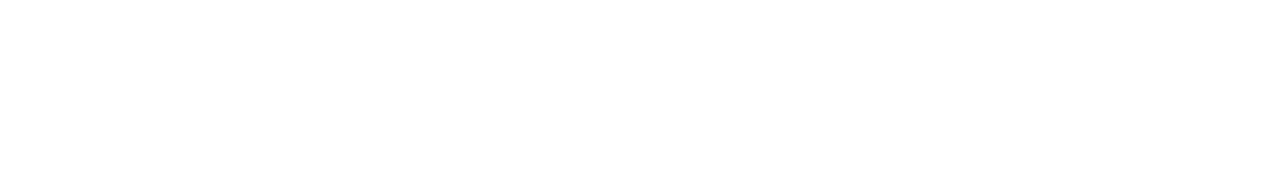
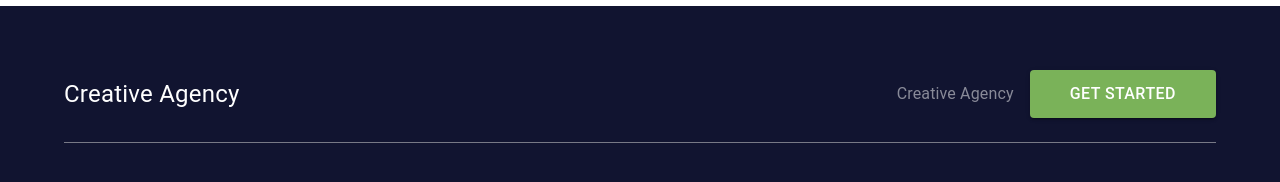
Before and after one commit to mohiuddin2721/creative-agency-materialUI, a React (Create React App) app: page / in a window 1280 px wide. Shown: the part 2521-2703 px from the top of the page. Before the commit the page ends 2527 px from the top, so only its background shows below. Built offline with nearby package versions, Linux system fonts and the light colour scheme.

Commit message:
footer add

```diff
--- /dev/null
+++ b/src/components/Footer/Footer.js
@@ -0,0 +1,67 @@
+import { Box, Button, Container, Divider, Typography } from '@mui/material';
+import React from 'react';
+
+const Footer = () => {
+    return (
+        <Box
+            sx={{
+                bgcolor: 'primary.main',
+                py: 8,
+            }}
+        >
+            <Container>
+                <Box
+                    sx={{
+                        display: 'flex',
+                        justiFyContent: 'space-between',
+                        alignItems: 'center',
+                    }}
+                >
+                    <Typography
+                        sx={{
+                            fontSize: '1.5rem',
+                            color: '#fff',
+                            flex: 1,
+                        }}
+                    >
+                        Creative Agency
+                    </Typography>
+                    <Box
+                        sx={{
+                            display: 'flex',
+                            justiFyContent: 'space-between',
+                            alignItems: 'center',
+                        }}
+                    >
+                        <Typography
+                            sx={{
+                                color: 'rgba(255, 255, 255, 0.5)',
+                            }}
+                        >
+                            Creative Agency
+                        </Typography>
+                        <Button
+                            sx={{
+                                bgcolor: 'primary.green',
+                                '&:hover': {
+                                    bgcolor: 'primary.green',
+                                },
+                                ml: 2,
+                            }}
+                        >
+                            Get Started
+                        </Button>
+                    </Box>
+                </Box>
+                <Divider
+                    sx={{
+                        mt: 3,
+                        bgcolor: 'rgba(255,255,255,0.5)'
+                    }}
+                />
+            </Container>
+        </Box>
+    );
+};
+
+export default Footer;
--- a/src/components/layout/Layout.js
+++ b/src/components/layout/Layout.js
@@ -2,6 +2,7 @@
 import { Container } from '@mui/system';
 import React from 'react';
 import { Outlet } from 'react-router';
+import Footer from '../Footer/Footer';
 import Header from '../Header/Header';
 
 const Layout = () => {
@@ -11,6 +12,7 @@
                 <Header />
                 <Outlet />
             </Container>
+            <Footer />
         </Box>
     );
 };
--- a/src/pages/home/OurWorks/OurWorks.js
+++ b/src/pages/home/OurWorks/OurWorks.js
@@ -64,7 +64,7 @@
                         <IconButton sx={{
                             // border: '1px solid #959EAD'
                             border: theme => `1px solid ${value === 2 ? '#959EAD' : theme.palette.primary.main}`,
-                            color: 'primary.main',
+
                         }}
                             onClick={() => setValue(value + 1)}
                             disabled={value === 2}
```
